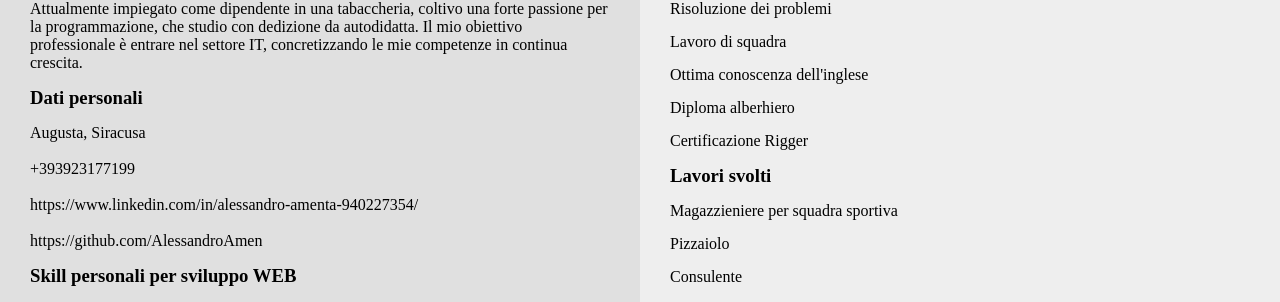
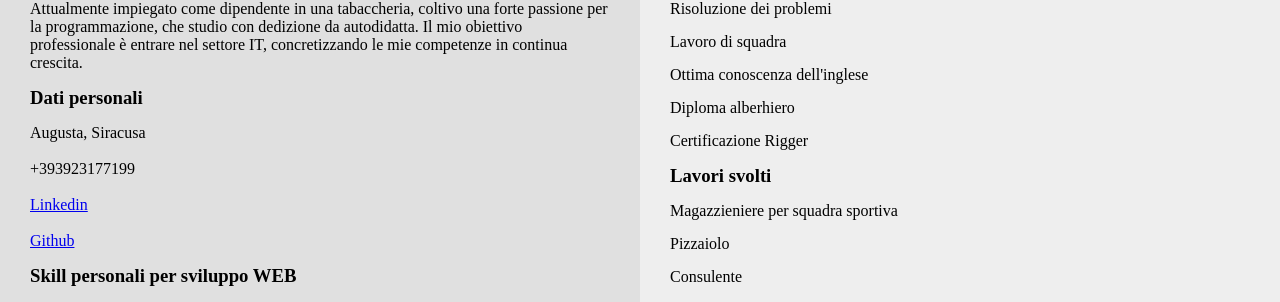
Before and after one commit to AlessandroAmen/curriculum2, a React (Vite) app in the folder Curriculum2/: page /pages/curriculum in a window 1280 px wide. Shown: the part 233-535 px from the top of the page. Built offline with nearby package versions, Linux system fonts and the light colour scheme.

Commit message:
piccola correzione nei link

```diff
--- a/Curriculum2/src/pages/curriculum.jsx
+++ b/Curriculum2/src/pages/curriculum.jsx
@@ -18,8 +18,9 @@ function Curriculum() {
           <p>
             Augusta, Siracusa<br /><br />
             +393923177199<br /><br />
-            https://www.linkedin.com/in/alessandro-amenta-940227354/<br /><br />
-            https://github.com/AlessandroAmen
+            <a href="https://www.linkedin.com/in/alessandro-amenta-940227354/">Linkedin</a>
+            <br /><br />
+            <a href="https://github.com/AlessandroAmen">Github</a>
           </p>
           <h3>Skill personali per sviluppo WEB</h3>
           <p>HTML, CSS, Javascript, PHP, Python, SQL, MySQL, Node, Express, React, VUE</p>
--- a/Curriculum2/src/store/languagesSlice.js
+++ b/Curriculum2/src/store/languagesSlice.js
@@ -46,6 +46,7 @@ const initialState = [
     descrizione: "Competente nello sviluppo backend con Node.",
     percentuale: "70%",
   },
+
 ];
 
 const languagesSlice = createSlice({
```
